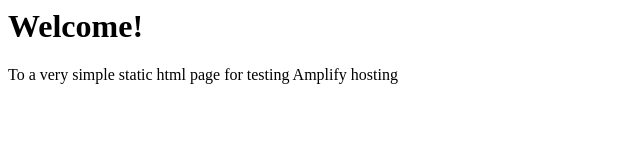
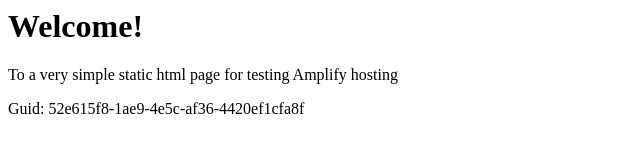
Before and after one commit to aws-aemilia-cmh/Github-PR-Commit-Integration-Test-DoNotTouch-Gith-OKSLNVO2-v1-prod-us-east-2, a website: page src/index.html in a window 1280 px wide. Shown: the whole page, without its empty margins (0-640 px from the left). Drawn offline with Linux system fonts and the light colour scheme.

Commit message:
commit from integ tests

```diff
--- a/src/index.html
+++ b/src/index.html
@@ -1,3 +1,5 @@
+
+
 <html lang="en">
 
 <head>
@@ -10,6 +12,6 @@
 <body>
     <h1>Welcome!</h1>
     <p>To a very simple static html page for testing Amplify hosting</p>
-</body>
+    <p>Guid: 52e615f8-1ae9-4e5c-af36-4420ef1cfa8f</p></body>
 
 </html>
```
